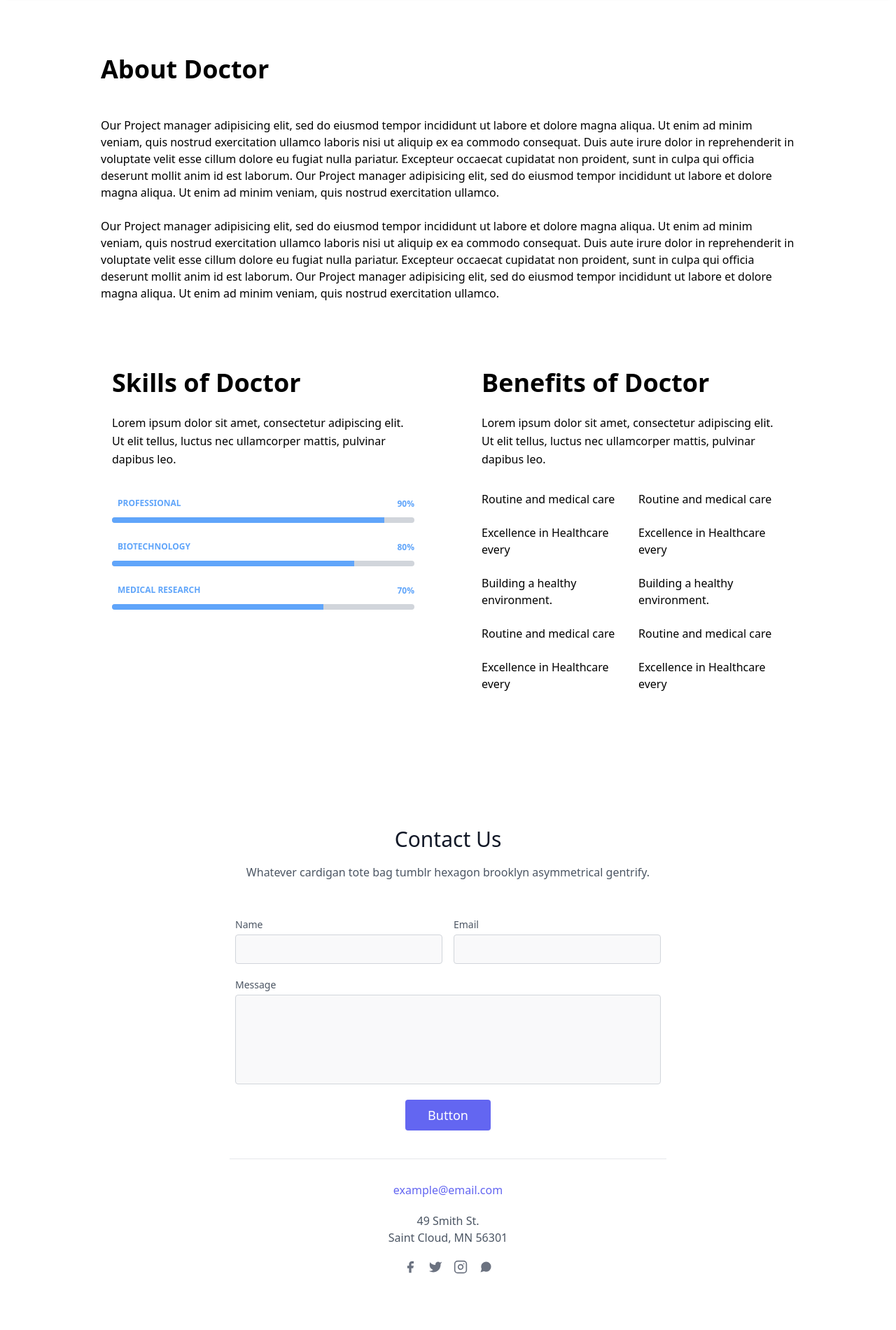
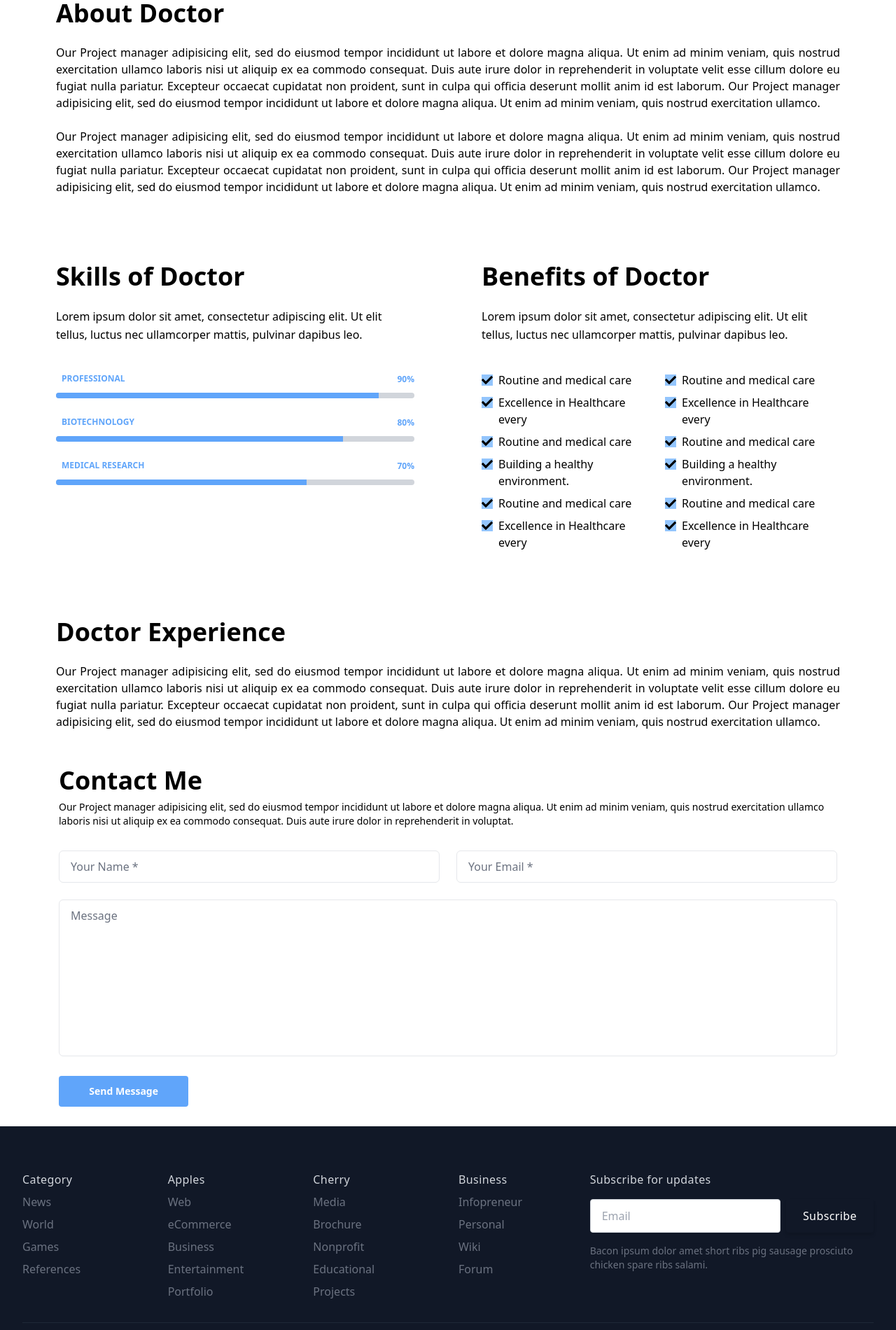
Before and after one commit to reactwarriors5/covidopedia, a Next.js app: page /doctorDetailsPage in a window 1280 px wide. Shown: the part 897-2797 px from the top of the page at 70% size. Built offline with nearby package versions, Linux system fonts and the light colour scheme.

Commit message:
Team or doctor details page modify

```diff
--- a/components/ServiceDetailsPage/AboutDoctor/AboutDoctor.js
+++ b/components/ServiceDetailsPage/AboutDoctor/AboutDoctor.js
@@ -2,11 +2,25 @@ import React from 'react';
 
 const AboutDoctor = () => {
     return (
-        <div className="mx-36">
-            <h1 className="text-4xl font-bold">About Doctor</h1><br /><br />
-            <p>Our Project manager adipisicing elit, sed do eiusmod tempor incididunt ut labore et dolore magna aliqua. Ut enim ad minim veniam, quis nostrud exercitation ullamco laboris nisi ut aliquip ex ea commodo consequat. Duis aute irure dolor in reprehenderit in voluptate velit esse cillum dolore eu fugiat nulla pariatur. Excepteur occaecat cupidatat non proident, sunt in culpa qui officia deserunt mollit anim id est laborum. Our Project manager adipisicing elit, sed do eiusmod tempor incididunt ut labore et dolore magna aliqua. Ut enim ad minim veniam, quis nostrud exercitation ullamco.</p>
+        <div className="lg:mx-20 mx-4">
+            <h1 className="text-4xl font-bold">About Doctor</h1><br />
+            <p className="text-justify">Our Project manager adipisicing elit, sed do eiusmod tempor incididunt ut
+                labore et dolore magna aliqua. Ut enim ad minim veniam, quis nostrud exercitation
+                ullamco laboris nisi ut aliquip ex ea commodo consequat. Duis aute irure dolor in
+                reprehenderit in voluptate velit esse cillum dolore eu fugiat nulla pariatur.
+                Excepteur occaecat cupidatat non proident, sunt in culpa qui officia deserunt
+                mollit anim id est laborum. Our Project manager adipisicing elit, sed do eiusmod
+                tempor incididunt ut labore et dolore magna aliqua. Ut enim ad minim veniam, quis
+                nostrud exercitation ullamco.
+            </p>
             <br />
-            <p>Our Project manager adipisicing elit, sed do eiusmod tempor incididunt ut labore et dolore magna aliqua. Ut enim ad minim veniam, quis nostrud exercitation ullamco laboris nisi ut aliquip ex ea commodo consequat. Duis aute irure dolor in reprehenderit in voluptate velit esse cillum dolore eu fugiat nulla pariatur. Excepteur occaecat cupidatat non proident, sunt in culpa qui officia deserunt mollit anim id est laborum. Our Project manager adipisicing elit, sed do eiusmod tempor incididunt ut labore et dolore magna aliqua. Ut enim ad minim veniam, quis nostrud exercitation ullamco.</p>
+            <p className="text-justify">Our Project manager adipisicing elit, sed do eiusmod tempor incididunt ut labore et
+                dolore magna aliqua. Ut enim ad minim veniam, quis nostrud exercitation ullamco laboris nisi
+                ut aliquip ex ea commodo consequat. Duis aute irure dolor in reprehenderit in voluptate velit esse
+                cillum dolore eu fugiat nulla pariatur. Excepteur occaecat cupidatat non proident, sunt in culpa qui
+                officia deserunt mollit anim id est laborum. Our Project manager adipisicing elit, sed do eiusmod
+                tempor incididunt ut labore et dolore magna aliqua. Ut enim ad minim veniam, quis nostrud exercitation ullamco.
+            </p>
         </div>
     );
 };
--- a/components/ServiceDetailsPage/Banner/Banner.js
+++ b/components/ServiceDetailsPage/Banner/Banner.js
@@ -1,17 +1,17 @@
 import React from 'react';
-// violet
+
 const Banner = () => {
     return (
         <section>
                 <div
-                    className="w-full h-auto bg-no-repeat bg-cover"
+                    className="h-auto bg-no-repeat bg-cover"
                     style={{backgroundImage: `url("https://image.shutterstock.com/image-photo/medical-physician-doctor-hands-healthcare-260nw-261024704.jpg")`}}
                 >
-                    <div className="mx-40 grid-cols-6">
+                    <div className="xl:mx-40 mx-8 lg:grid-cols-6">
                         <br /><br />
-                        <h1 className="text-7xl font-bold">Team Member</h1>
+                        <h1 className="text-4xl font-bold">Team Member</h1>
                         <br />
-                        <p className="text-2xl"> DOXTERY   >>   TEAM MEMBERS   >>   SMITH JOHNSON</p>
+                        <p className="text-lg"> DOXTERY   >>   TEAM MEMBERS   >>   SMITH JOHNSON</p>
                         <br /><br /><br />
                     </div>
                 </div>
@@ -21,12 +21,3 @@ const Banner = () => {
 };
 
 export default Banner;
-
-{/* <div class="relative">
-        <img
-            class="object-cover w-full h-56 sm:h-96"
-            src="https://thumbs.dreamstime.com/z/coronavirus-doctor-working-hospital-copy-text-background-banner-doctors-hospitals-fighting-male-protective-suit-mask-178767875.jpg"
-            alt=""
-        />
-    <div class="absolute inset-0 bg-gray-900 bg-opacity-50"></div>
-</div> */}
--- a/components/ServiceDetailsPage/ContactMe/ContactMe.js
+++ b/components/ServiceDetailsPage/ContactMe/ContactMe.js
@@ -2,68 +2,32 @@ import React from 'react';
 
 const ContactMe = () => {
     return (
-        <section class="text-gray-600 body-font relative">
-            <div class="container px-5 py-24 mx-auto">
-                <div class="flex flex-col text-center w-full mb-12">
-                <h1 class="sm:text-3xl text-2xl font-medium title-font mb-4 text-gray-900">Contact Us</h1>
-                <p class="lg:w-2/3 mx-auto leading-relaxed text-base">Whatever cardigan tote bag tumblr hexagon brooklyn asymmetrical gentrify.</p>
-                </div>
-                <div class="lg:w-1/2 md:w-2/3 mx-auto">
-                <div class="flex flex-wrap -m-2">
-                    <div class="p-2 w-1/2">
-                    <div class="relative">
-                        <label for="name" class="leading-7 text-sm text-gray-600">Name</label>
-                        <input type="text" id="name" name="name" class="w-full bg-gray-100 bg-opacity-50 rounded border border-gray-300 focus:border-indigo-500 focus:bg-white focus:ring-2 focus:ring-indigo-200 text-base outline-none text-gray-700 py-1 px-3 leading-8 transition-colors duration-200 ease-in-out"/>
-                    </div>
-                    </div>
-                    <div class="p-2 w-1/2">
-                    <div class="relative">
-                        <label for="email" class="leading-7 text-sm text-gray-600">Email</label>
-                        <input type="email" id="email" name="email" class="w-full bg-gray-100 bg-opacity-50 rounded border border-gray-300 focus:border-indigo-500 focus:bg-white focus:ring-2 focus:ring-indigo-200 text-base outline-none text-gray-700 py-1 px-3 leading-8 transition-colors duration-200 ease-in-out"/>
-                    </div>
-                    </div>
-                    <div class="p-2 w-full">
-                    <div class="relative">
-                        <label for="message" class="leading-7 text-sm text-gray-600">Message</label>
-                        <textarea id="message" name="message" class="w-full bg-gray-100 bg-opacity-50 rounded border border-gray-300 focus:border-indigo-500 focus:bg-white focus:ring-2 focus:ring-indigo-200 h-32 text-base outline-none text-gray-700 py-1 px-3 resize-none leading-6 transition-colors duration-200 ease-in-out"></textarea>
-                    </div>
-                    </div>
-                    <div class="p-2 w-full">
-                    <button class="flex mx-auto text-white bg-indigo-500 border-0 py-2 px-8 focus:outline-none hover:bg-indigo-600 rounded text-lg">Button</button>
-                    </div>
-                    <div class="p-2 w-full pt-8 mt-8 border-t border-gray-200 text-center">
-                    <a class="text-indigo-500">example@email.com</a>
-                    <p class="leading-normal my-5">49 Smith St.
-                        <br />Saint Cloud, MN 56301
-                    </p>
-                    <span class="inline-flex">
-                        <a class="text-gray-500">
-                        <svg fill="currentColor" stroke-linecap="round" stroke-linejoin="round" stroke-width="2" class="w-5 h-5" viewBox="0 0 24 24">
-                            <path d="M18 2h-3a5 5 0 00-5 5v3H7v4h3v8h4v-8h3l1-4h-4V7a1 1 0 011-1h3z"></path>
-                        </svg>
-                        </a>
-                        <a class="ml-4 text-gray-500">
-                        <svg fill="currentColor" stroke-linecap="round" stroke-linejoin="round" stroke-width="2" class="w-5 h-5" viewBox="0 0 24 24">
-                            <path d="M23 3a10.9 10.9 0 01-3.14 1.53 4.48 4.48 0 00-7.86 3v1A10.66 10.66 0 013 4s-4 9 5 13a11.64 11.64 0 01-7 2c9 5 20 0 20-11.5a4.5 4.5 0 00-.08-.83A7.72 7.72 0 0023 3z"></path>
-                        </svg>
-                        </a>
-                        <a class="ml-4 text-gray-500">
-                        <svg fill="none" stroke="currentColor" stroke-linecap="round" stroke-linejoin="round" stroke-width="2" class="w-5 h-5" viewBox="0 0 24 24">
-                            <rect width="20" height="20" x="2" y="2" rx="5" ry="5"></rect>
-                            <path d="M16 11.37A4 4 0 1112.63 8 4 4 0 0116 11.37zm1.5-4.87h.01"></path>
-                        </svg>
-                        </a>
-                        <a class="ml-4 text-gray-500">
-                        <svg fill="currentColor" stroke-linecap="round" stroke-linejoin="round" stroke-width="2" class="w-5 h-5" viewBox="0 0 24 24">
-                            <path d="M21 11.5a8.38 8.38 0 01-.9 3.8 8.5 8.5 0 01-7.6 4.7 8.38 8.38 0 01-3.8-.9L3 21l1.9-5.7a8.38 8.38 0 01-.9-3.8 8.5 8.5 0 014.7-7.6 8.38 8.38 0 013.8-.9h.5a8.48 8.48 0 018 8v.5z"></path>
-                        </svg>
-                        </a>
-                    </span>
-                    </div>
-                </div>
-                </div>
+      <div>
+        <div class="items-center lg:mx-14 mx-auto ">
+          <form action="#" class="w-full   p-4">
+            <div class="p-3">
+              <h1 className="text-4xl font-bold">Contact Me</h1>
+              <p className="text-sm mt-2">Our Project manager adipisicing elit, sed do eiusmod tempor incididunt ut labore et dolore magna aliqua. Ut enim ad minim veniam, quis nostrud exercitation ullamco laboris nisi ut aliquip ex ea commodo consequat. Duis aute irure dolor in reprehenderit in voluptat.</p>
             </div>
-        </section>
+            <div class="flex justify-between mt-2">
+              <div class="p-3 w-full">
+                <input class="block appearance-none placeholder-gray-500 placeholder-opacity-100 border border-light-blue-400 rounded-md w-full py-3 px-4 text-gray-700 leading-5 focus:outline-none focus:ring-2 focus:ring-light-blue-300" type="text" placeholder="Your Name *" required />
+              </div>
+              <div class="p-3 w-full">
+                <input class="block appearance-none placeholder-gray-500 placeholder-opacity-100 border border-light-blue-400 rounded-md w-full py-3 px-4 text-gray-700 leading-5 focus:outline-none focus:ring-2 focus:ring-light-blue-300" type="email" placeholder="Your Email *" required />
+              </div>
+            </div>
+            <div class="p-3">
+              <textarea class="resize-none border rounded-md block appearance-none placeholder-gray-500 placeholder-opacity-100 border border-light-blue-400 rounded-md w-full py-3 px-4 text-gray-700 leading-5 focus:outline-none focus:ring-2 focus:ring-light-blue-300 h-56" placeholder="Message" required></textarea>
+            </div>
+            <div class="p-3 pt-4">
+            <button class="lg:w-1/6 w-full bg-blue-400 hover:bg-blue-900 text-white font-bold py-3 px-4 rounded text-sm">
+            Send Message
+            </button>
+            </div>
+          </form>
+      </div>
+      </div>
     );
 };
 
--- a/components/ServiceDetailsPage/DoctorDetails/DoctorDetails.js
+++ b/components/ServiceDetailsPage/DoctorDetails/DoctorDetails.js
@@ -1,10 +1,9 @@
 import React from 'react';
-import Image from 'next/image'
 
 const DoctorDetails = () => {
     return (
-        <div class="px-4 py-16 mx-auto sm:max-w-xl md:max-w-full lg:max-w-screen-xl md:px-24 lg:px-2 lg:py-20">
-            <div class="flex flex-col overflow-hidden bg-white border rounded shadow-sm lg:flex-row sm:mx-auto">
+        <div class="px-4 py-16 mx-auto sm:max-w-xl md:max-w-full lg:max-w-screen-xl md:px-24 lg:px-5 lg:py-20">
+            <div class="flex flex flex-col overflow-hidden bg-white border rounded shadow-sm lg:flex-row sm:mx-auto">
                 <div class="relative lg:w-1/2">
                     <img src="https://us.123rf.com/450wm/rido/rido2002/rido200200099/141040315-happy-smiling-african-doctor-looking-at-camera-in-medical-office-portrait-of-black-man-doctor-workin.jpg?auto=compress&amp;cs=tinysrgb&amp;dpr=2&amp;h=750&amp;w=1260" alt="" class="object-cover w-full lg:absolute h-80 lg:h-full" />
                     <svg class="absolute top-0 right-0 hidden h-full text-white lg:inline-block" viewBox="0 0 20 104" fill="currentColor">
@@ -21,18 +20,17 @@ const DoctorDetails = () => {
                     <p class="mb-5 text-gray-800">
                     Highly qualified and practical experienced doctor with a diversity of skills and special interests. Always prepared for all type of surgeries and emergencies cases.
                     </p>
-                    <p class="mb-5 text-gray-800">
-                        Phone       123456789
-                    </p>
-                    <p class="mb-5 text-gray-800">
-                        Email       info@creativesplanet.com
-                    </p>
-                    <p class="mb-5 text-gray-800">
-                        Website     www.creativesplanet.com
-                    </p>
-                    <p class="mb-5 text-gray-800">
-                        Fax     123456789
-                    </p>
+
+                    <div class="grid grid-cols-3 gap-3">
+                        <p>Phone</p>
+                        <p class="col-span-2">123456789</p>
+                        <p>Email</p>
+                        <p class="col-span-2">adnan@covidopedia.com</p>
+                        <p>Website</p>
+                        <p class="col-span-2">www.covidopedia.com</p>
+                        <p>Fax </p>
+                        <p class="col-span-2">123456789</p>
+                    </div>
                 </div>
             </div>
         </div>
--- /dev/null
+++ b/components/ServiceDetailsPage/DoctorExperience/DoctorExperience.js
@@ -0,0 +1,14 @@
+import React from 'react';
+
+const DoctorExperience = () => {
+    return (
+        <div className="lg:mx-20 mx-4">
+            <h1 className="text-4xl font-bold">Doctor Experience</h1><br />
+            <p className="text-justify">
+                Our Project manager adipisicing elit, sed do eiusmod tempor incididunt ut labore et dolore magna aliqua. Ut enim ad minim veniam, quis nostrud exercitation ullamco laboris nisi ut aliquip ex ea commodo consequat. Duis aute irure dolor in reprehenderit in voluptate velit esse cillum dolore eu fugiat nulla pariatur. Excepteur occaecat cupidatat non proident, sunt in culpa qui officia deserunt mollit anim id est laborum. Our Project manager adipisicing elit, sed do eiusmod tempor incididunt ut labore et dolore magna aliqua. Ut enim ad minim veniam, quis nostrud exercitation ullamco.
+            </p><br />
+        </div>
+    );
+};
+
+export default DoctorExperience;
--- a/components/ServiceDetailsPage/SkillsOfDoctor/SkillsOfDoctor.js
+++ b/components/ServiceDetailsPage/SkillsOfDoctor/SkillsOfDoctor.js
@@ -1,9 +1,12 @@
 import React from 'react';
+import { FontAwesomeIcon } from '@fortawesome/react-fontawesome'
+import { fab } from '@fortawesome/free-brands-svg-icons'
+import { faCheck } from '@fortawesome/free-solid-svg-icons'
 
 const SkillsOfDoctor = () => {
     return (
-        <section class="mx-32 body-font overflow-hidden">
-            <div class="container px-5 py-24 mx-auto">
+        <section class="lg:mx-20 mx-4 body-font overflow-hidden">
+            <div class=" py-24 mx-auto">
                 <div class="flex flex-wrap -m-12">
                 <div class="p-12 md:w-1/2 flex flex-col items-start">
                     <h2 class="text-4xl font-bold">Skills of Doctor</h2><br />
@@ -71,20 +74,58 @@ const SkillsOfDoctor = () => {
                 <div class="p-12 md:w-1/2 flex flex-col items-start">
                     <h2 class="text-4xl font-bold">Benefits of Doctor</h2><br />
                     <p class="leading-relaxed mb-8">Lorem ipsum dolor sit amet, consectetur adipiscing elit. Ut elit tellus, luctus nec ullamcorper mattis, pulvinar dapibus leo.</p>
-                    <div class="grid grid-cols-2 gap-4">
+                    <div class="grid grid-cols-2 gap-3">
                         <div class="">
-                            <p>Routine and medical care</p><br />
-                            <p>Excellence in Healthcare every</p><br />
-                            <p>Building a healthy environment.</p><br />
-                            <p>Routine and medical care</p><br />
+                        <div className="flex justify-start mt-2 gap-2">
+                            <FontAwesomeIcon className='bg-blue-300 mt-1' icon={faCheck}></FontAwesomeIcon>
+                            <p>Routine and medical care</p>
+                        </div>
+                        <div className="flex justify-start mt-2 gap-2">
+                            <FontAwesomeIcon className='bg-blue-300 mt-1' icon={faCheck}></FontAwesomeIcon>
                             <p>Excellence in Healthcare every</p>
                         </div>
+                        <div className="flex justify-start mt-2 gap-2">
+                            <FontAwesomeIcon className='bg-blue-300 mt-1' icon={faCheck}></FontAwesomeIcon>
+                            <p>Routine and medical care</p>
+                        </div>
+                        <div className="flex justify-start mt-2 gap-2">
+                            <FontAwesomeIcon className='bg-blue-300 mt-1' icon={faCheck}></FontAwesomeIcon>
+                            <p>Building a healthy environment.</p>
+                        </div>
+                        <div className="flex justify-start mt-2 gap-2">
+                            <FontAwesomeIcon className='bg-blue-300 mt-1' icon={faCheck}></FontAwesomeIcon>
+                            <p>Routine and medical care</p>
+                        </div>
+                        <div className="flex justify-start mt-2 gap-2">
+                            <FontAwesomeIcon className='bg-blue-300 mt-1' icon={faCheck}></FontAwesomeIcon>
+                            <p>Excellence in Healthcare every</p>
+                        </div>
+                        </div>
                         <div class="">
-                            <p>Routine and medical care</p><br />
-                            <p>Excellence in Healthcare every</p><br />
-                            <p>Building a healthy environment.</p><br />
-                            <p>Routine and medical care</p><br />
+                        <div className="flex justify-start mt-2 gap-2">
+                            <FontAwesomeIcon className='bg-blue-300 mt-1' icon={faCheck}></FontAwesomeIcon>
+                            <p>Routine and medical care</p>
+                        </div>
+                        <div className="flex justify-start mt-2 gap-2">
+                            <FontAwesomeIcon className='bg-blue-300 mt-1' icon={faCheck}></FontAwesomeIcon>
                             <p>Excellence in Healthcare every</p>
+                        </div>
+                        <div className="flex justify-start mt-2 gap-2">
+                            <FontAwesomeIcon className='bg-blue-300 mt-1' icon={faCheck}></FontAwesomeIcon>
+                            <p>Routine and medical care</p>
+                        </div>
+                        <div className="flex justify-start mt-2 gap-2">
+                            <FontAwesomeIcon className='bg-blue-300 mt-1' icon={faCheck}></FontAwesomeIcon>
+                            <p>Building a healthy environment.</p>
+                        </div>
+                        <div className="flex justify-start mt-2 gap-2">
+                            <FontAwesomeIcon className='bg-blue-300 mt-1' icon={faCheck}></FontAwesomeIcon>
+                            <p>Routine and medical care</p>
+                        </div>
+                        <div className="flex justify-start mt-2 gap-2">
+                            <FontAwesomeIcon className='bg-blue-300 mt-1' icon={faCheck}></FontAwesomeIcon>
+                            <p>Excellence in Healthcare every</p>
+                        </div>
                         </div>
                     </div>
                 </div>
--- a/package.json
+++ b/package.json
@@ -6,6 +6,11 @@
     "start": "next start"
   },
   "dependencies": {
+    "@fortawesome/fontawesome-svg-core": "^1.2.36",
+    "@fortawesome/free-brands-svg-icons": "^5.15.4",
+    "@fortawesome/free-regular-svg-icons": "^5.15.4",
+    "@fortawesome/free-solid-svg-icons": "^5.15.4",
+    "@fortawesome/react-fontawesome": "^0.1.15",
     "@headlessui/react": "^1.4.1",
     "@heroicons/react": "^1.0.4",
     "@reduxjs/toolkit": "^1.6.2",
--- a/pages/doctorDetailsPage.js
+++ b/pages/doctorDetailsPage.js
@@ -5,6 +5,7 @@ import AboutDoctor from '../components/ServiceDetailsPage/AboutDoctor/AboutDocto
 import Banner from '../components/ServiceDetailsPage/Banner/Banner'
 import ContactMe from '../components/ServiceDetailsPage/ContactMe/ContactMe'
 import DoctorDetails from '../components/ServiceDetailsPage/DoctorDetails/DoctorDetails'
+import DoctorExperience from '../components/ServiceDetailsPage/DoctorExperience/DoctorExperience'
 import SkillsOfDoctor from '../components/ServiceDetailsPage/SkillsOfDoctor/SkillsOfDoctor'
 
 const ServiceDetailsPage = () => {
@@ -15,6 +16,7 @@ const ServiceDetailsPage = () => {
       <DoctorDetails />
       <AboutDoctor />
       <SkillsOfDoctor />
+      <DoctorExperience />
       <ContactMe />
       <Footer />
     </div>
```
Also changed, not shown: pages/doctorRegistration.js (added), 1 other file (tests, documents, lock files or other folders).
